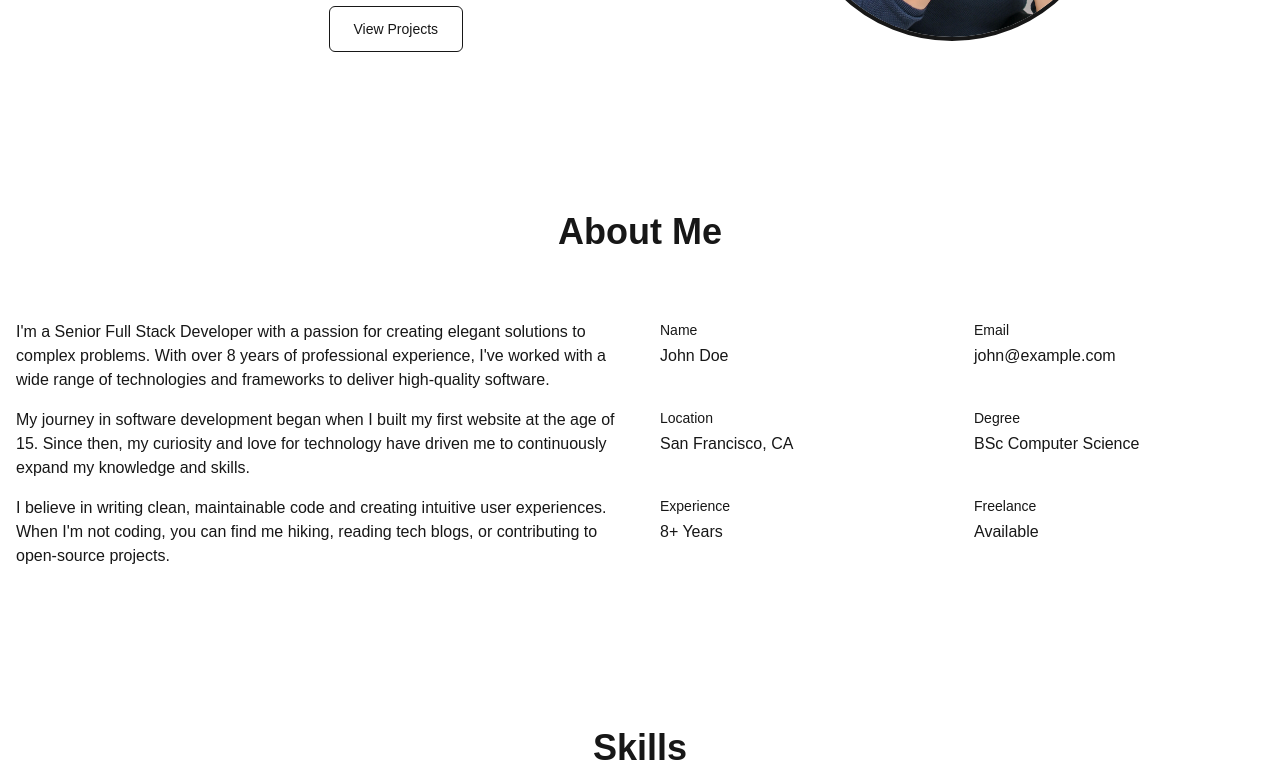
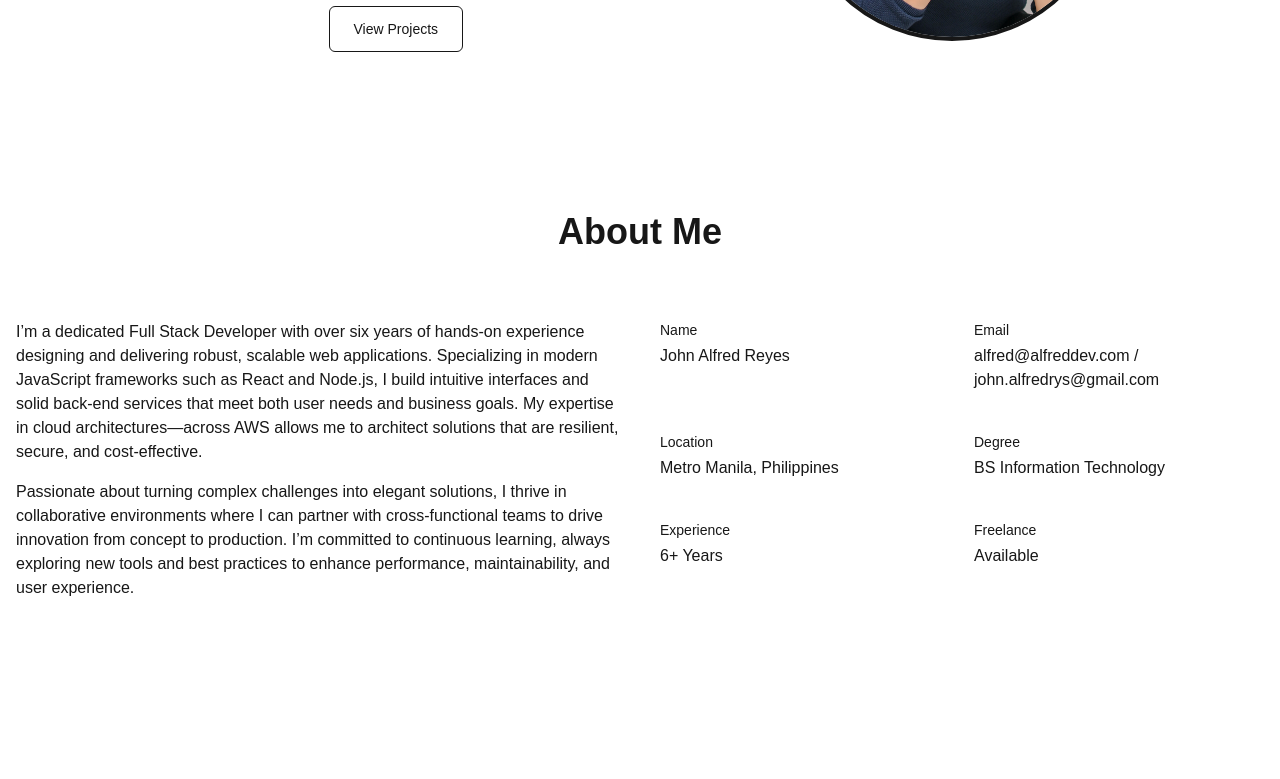
Before and after one commit to alfredreyes14/portfolio.react, a Next.js app: page / in a window 1280 px wide. Shown: the part 422-1201 px from the top of the page. Built offline with nearby package versions, Linux system fonts and the light colour scheme.

Commit message:
refactor: updated information in About Me

```diff
--- a/app/components/about/About.jsx
+++ b/app/components/about/About.jsx
@@ -9,29 +9,24 @@ const About = () => {
         <div className="flex flex-col md:flex-row gap-10">
           <div className="md:w-1/2">
             <p className="text-foreground mb-4">
-              I'm a Senior Full Stack Developer with a passion for creating elegant solutions
-              to complex problems. With over 8 years of professional experience, I've worked
-              with a wide range of technologies and frameworks to deliver high-quality software.
+              I’m a dedicated Full Stack Developer with over six years of hands-on experience
+              designing and delivering robust, scalable web applications. Specializing
+              in modern JavaScript frameworks such as React and Node.js,
+              I build intuitive interfaces and solid back-end services that meet both user needs and business goals.
+              My expertise in cloud architectures—across AWS allows me to architect solutions that are resilient, secure, and cost-effective.
             </p>
             <p className="text-foreground mb-4">
-              My journey in software development began when I built my first website at the age of 15.
-              Since then, my curiosity and love for technology have driven me to continuously
-              expand my knowledge and skills.
-            </p>
-            <p className="text-foreground">
-              I believe in writing clean, maintainable code and creating intuitive user experiences.
-              When I'm not coding, you can find me hiking, reading tech blogs, or contributing to
-              open-source projects.
+              Passionate about turning complex challenges into elegant solutions, I thrive in collaborative environments where I can partner with cross-functional teams to drive innovation from concept to production. I’m committed to continuous learning, always exploring new tools and best practices to enhance performance, maintainability, and user experience.
             </p>
           </div>
 
           <div className="md:w-1/2">
             <div className="grid grid-cols-1 sm:grid-cols-2 gap-6">
-              <AboutItem label="Name" value="John Doe" />
-              <AboutItem label="Email" value="john@example.com" />
-              <AboutItem label="Location" value="San Francisco, CA" />
-              <AboutItem label="Degree" value="BSc Computer Science" />
-              <AboutItem label="Experience" value="8+ Years" />
+              <AboutItem label="Name" value="John Alfred Reyes" />
+              <AboutItem label="Email" value="alfred@alfreddev.com / john.alfredrys@gmail.com" />
+              <AboutItem label="Location" value="Metro Manila, Philippines" />
+              <AboutItem label="Degree" value="BS Information Technology" />
+              <AboutItem label="Experience" value="6+ Years" />
               <AboutItem label="Freelance" value="Available" />
             </div>
           </div>
```
